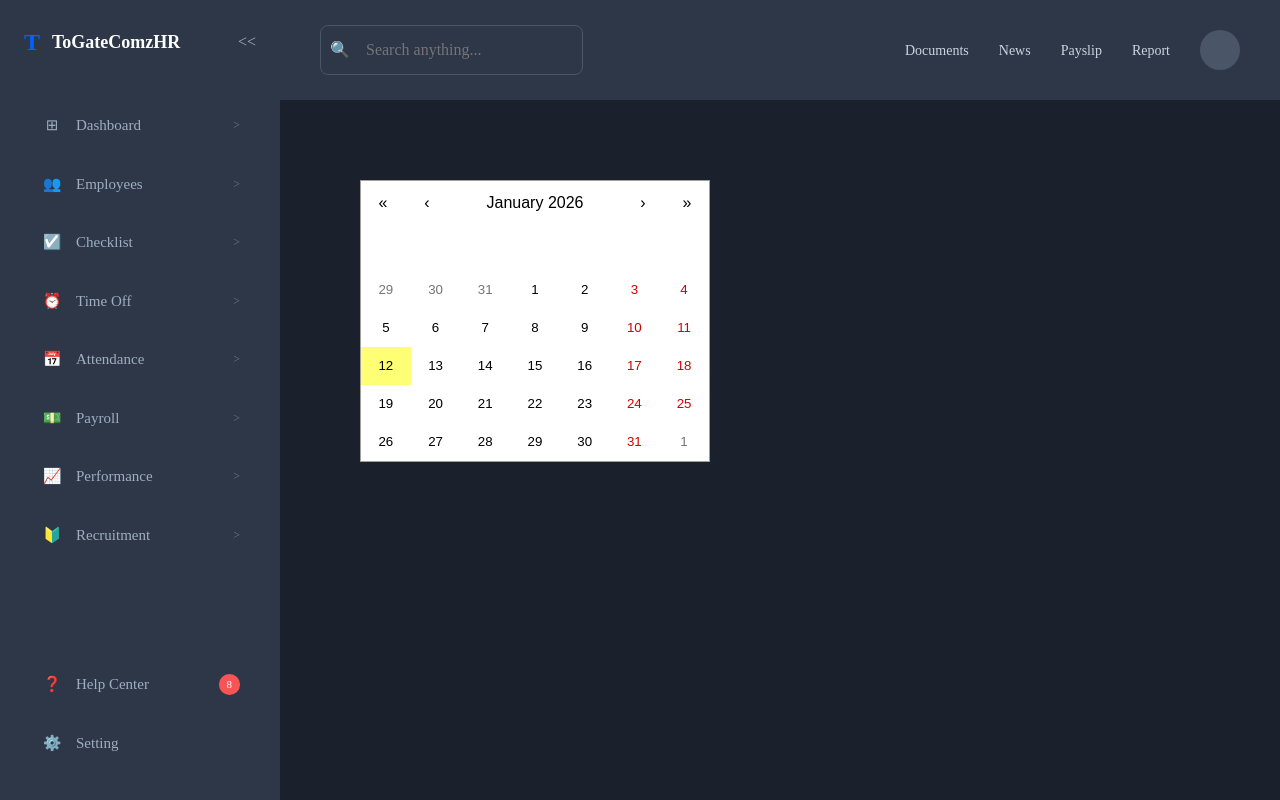
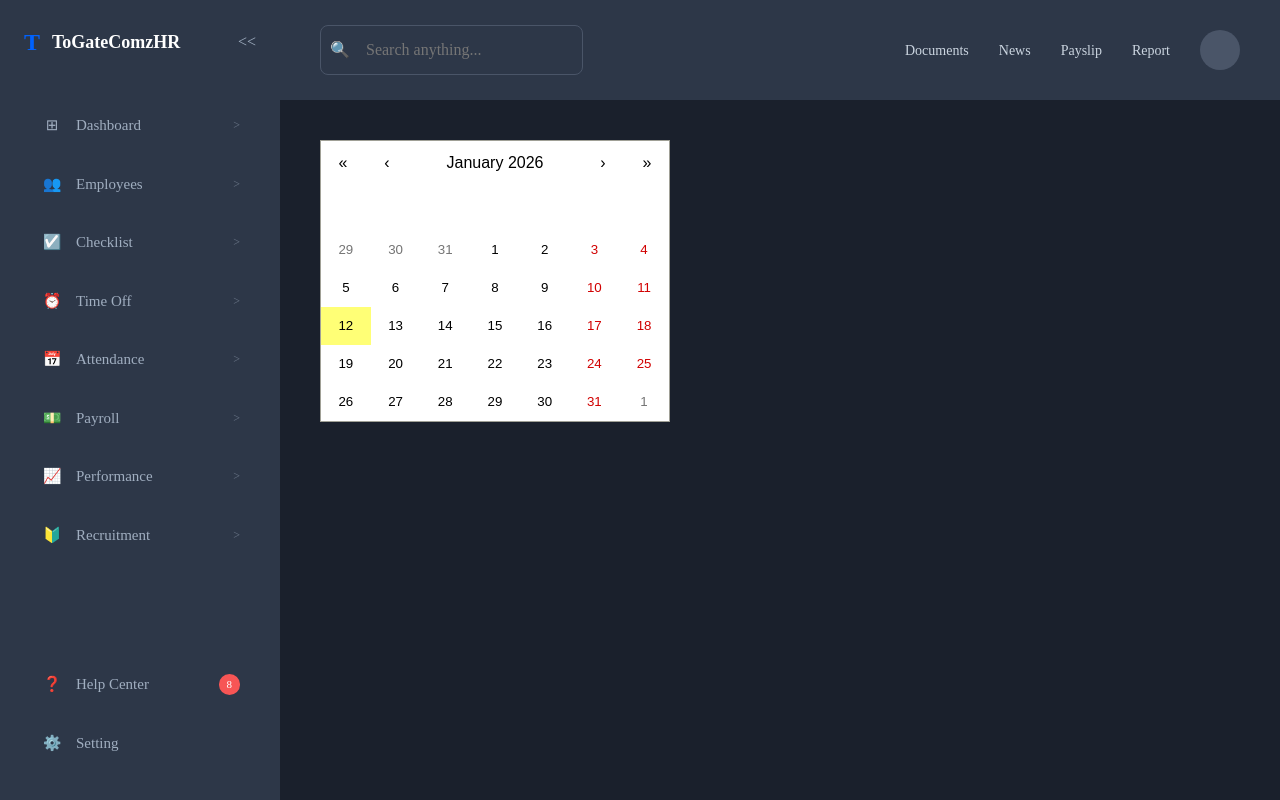
Before and after one commit to choijisoon1/HRProject, a React (Vite) app: page /calendar in a window 1280 px wide. Built offline with nearby package versions, Linux system fonts and the light colour scheme; no server answers.

Commit message:
캘린더 페이지

```diff
--- a/src/pages/CalendarPage.tsx
+++ b/src/pages/CalendarPage.tsx
@@ -2,7 +2,6 @@ import { useState } from 'react';
 import Calendar from 'react-calendar';
 import 'react-calendar/dist/Calendar.css';
 
-import PageLayout from '@/components/common/PageLayout';
 import AddSchedulePopup from '@/components/calendar/AddSchedulePopup';
 
 const CalendarPage = () => {
@@ -10,7 +9,7 @@ const CalendarPage = () => {
     const [isOpen, setIsOpen] = useState(false);
 
     return (
-        <PageLayout>
+        <>
             <Calendar
                 onClickDay={date => {
                     setIsOpen(true);
@@ -18,7 +17,7 @@ const CalendarPage = () => {
                 }}
             />
             {isOpen && <AddSchedulePopup date={date} setIsOpen={setIsOpen} />}
-        </PageLayout>
+        </>
     );
 };
 
```
